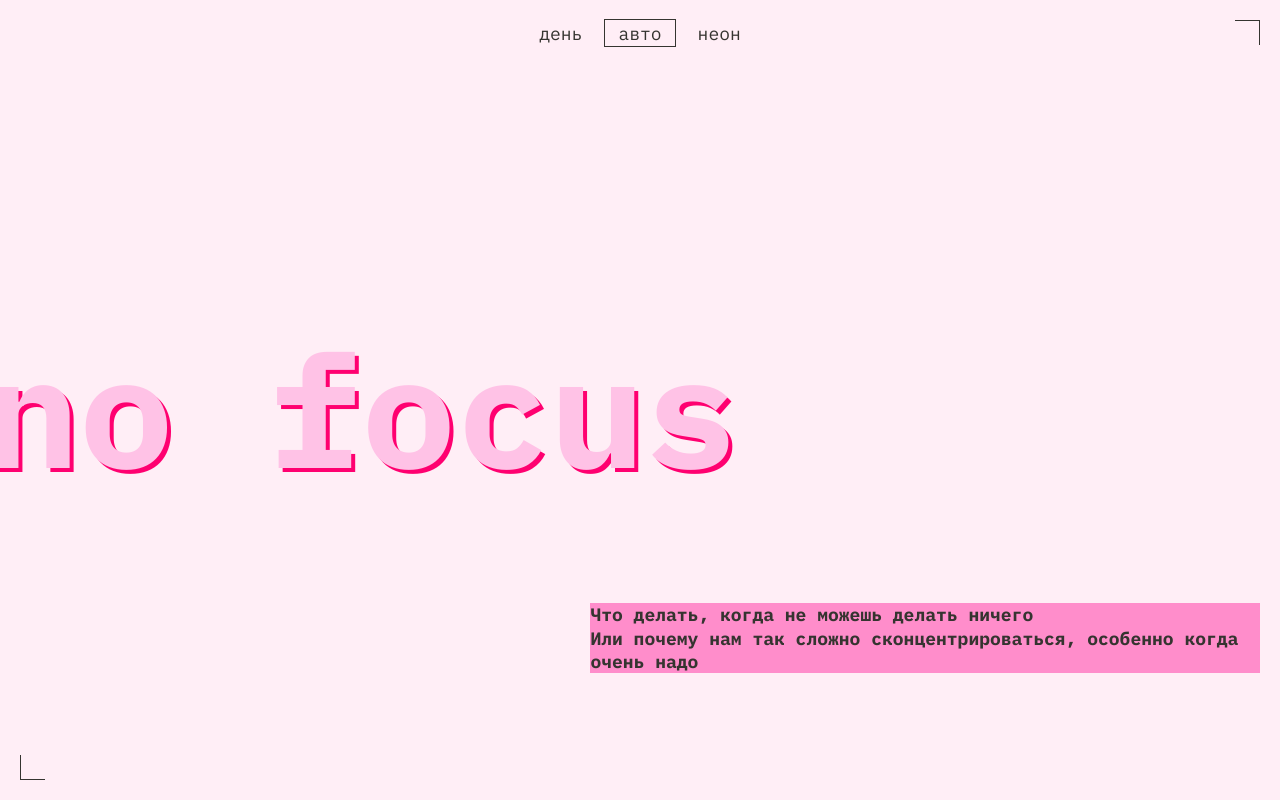
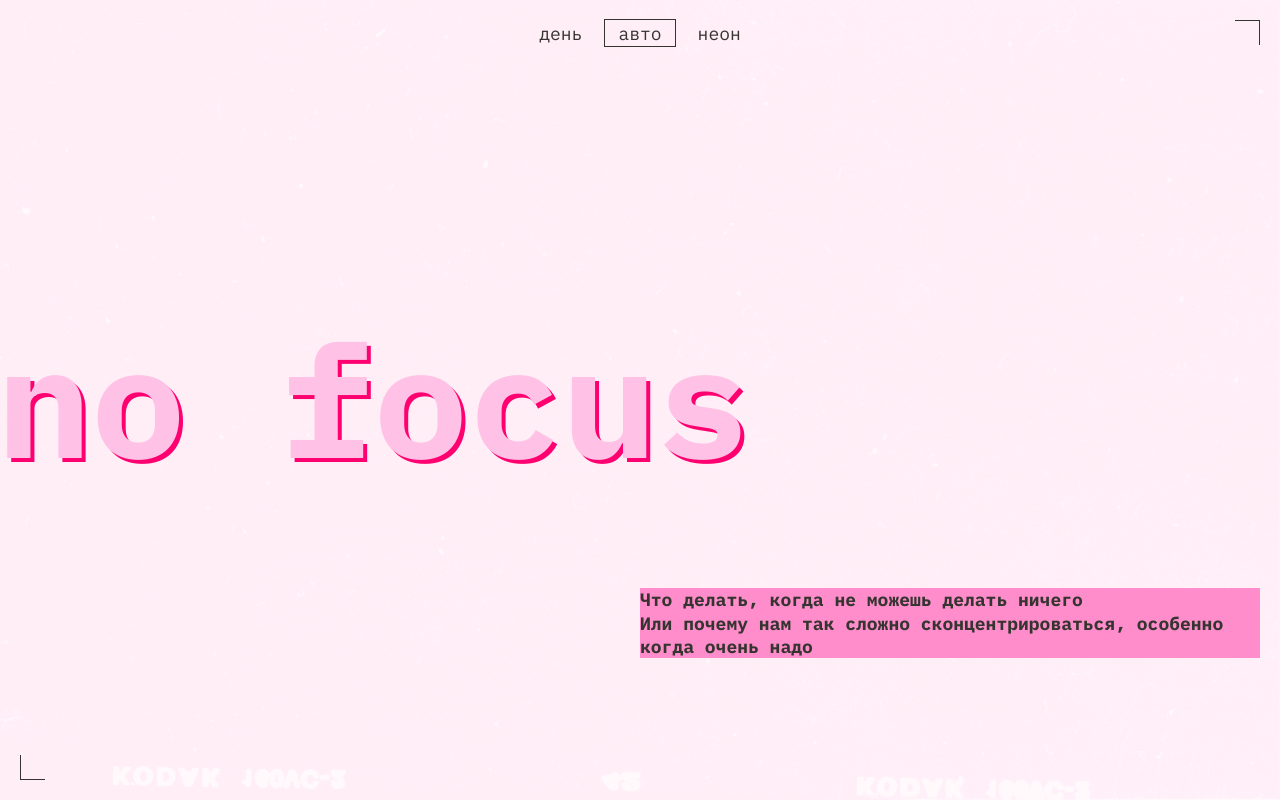
Before and after one commit to AskonaLi/slozhno-sosredotochitsya, a plain HTML site: page index.html in a window 1280 px wide. Shown: the top 800 px of the page. Drawn offline with Linux system fonts and the light colour scheme.

Commit message:
Повторно исправил замечания

```diff
--- a/index.html
+++ b/index.html
@@ -18,7 +18,7 @@
   </head>
 
 <body class="page">
-    <header class="header decorated-zone">
+    <header class="header decorated-zone corner-r corner-l">
       <span class="recording-logo" aria-hidden="true">
         rec
       </span>
@@ -183,7 +183,7 @@
     </section>
 
   </main>
-    <footer class="footer">
+    <footer class="footer corner-r corner-l">
       <p class="footer-title">focus</p>
     </footer>
     <script src="./scripts/script.js"></script>
--- a/styles/dark.css
+++ b/styles/dark.css
@@ -15,15 +15,16 @@
   --paragraph-text-color: #F1B2CE;
   --button-color-case: #d6cace;
   --outline-color: #ff78b3;
-  --button-hover-color: #ff9dc8;
+  --button-hover-color: #ff91c1;
   --shadow-head-color: var(--accent-color);
+  --shadow-head-color-max-size: var(--accent-color);
   --text-color: var(--dark-color);
   --question-color: var(--accent-color);
   --border-color: var(--accent-color);
   --button-color: var(--accent-color);
   --border-hover-color: var(--paragraph-text-color);
   --button-active-color: var(--accent-color);
-    background-image: url(./images/cover-image-dark.png);
+    background-image: url(../images/cover-image-dark.png);
     background-color: #000028;
 }
 
@@ -35,8 +36,9 @@
     --paragraph-text-color: #F1B2CE;
     --button-color-case: #d6cace;
     --outline-color: #ff78b3;
-    --button-hover-color: #ff9dc8;
+    --button-hover-color: #ff91c1;
     --shadow-head-color: var(--accent-color);
+    --shadow-head-color-max-size: var(--accent-color);
     --text-color: var(--dark-color);
     --question-color: var(--accent-color);
     --border-color: var(--accent-color);
@@ -46,7 +48,7 @@
   }
 
   .page {
-    background-image: url(./images/cover-image-dark.png);
+    background-image: url(../images/cover-image-dark.png);
     background-color: #000028;
   }
 }
--- a/styles/light.css
+++ b/styles/light.css
@@ -23,7 +23,7 @@
   --button-hover-color: #d6cace;
   --border-hover-color: var(--text-color);
   --button-active-color: var(--text-color);
-    background-image: url(./images/cover-image-light.png);
+    background-image: url(../images/cover-image-light.png);
     background-color: #ffeef6;
 }
 
@@ -45,7 +45,7 @@
     }
 
     .page {
-      background-image: url(./images/cover-image-light.png);
+      background-image: url(../images/cover-image-light.png);
       background-color: #ffeef6;
     }
 
--- a/styles/style.css
+++ b/styles/style.css
@@ -5,7 +5,7 @@
   min-height: 100%;
   background-color: var(--dark-color);
   font-family: var(--font-family);
-  background-image: url(./images/cover-image-dark.png);
+  background-image: url(../images/cover-image-dark.png);
   background-attachment: fixed;
   background-size: cover;
 }
@@ -16,6 +16,7 @@
   position: relative;
   margin-block-end: 40px;
   padding-block-start: 10px;
+  padding-block-end: 10px;
   padding-inline: 10px;
   display: grid;
   grid-template-rows: 1fr min-content 1fr;
@@ -26,8 +27,9 @@
   align-self: center;
 }
 
-.header::before,
-.footer::before {
+/* Я надеюсь я правильно понял Ваше замечание, если это не так, пожалуйста, поясните в ревью что вы имеете ввиду под словом "Сущность", или, другими словами, что нужно переделать. Стили не совсем однотипны, для правых верхних углов я использую   border-block-start, border-inline-end, а для левых нижних   border-inline-start ,border-block-end */
+
+.corner-r::before {
   content: '';
   position: absolute;
   border-block-start: 1px solid var(--border-color);
@@ -38,8 +40,7 @@
   right: 10px;
 }
 
-.header::after,
-.footer::after {
+.corner-l::after {
   content: '';
   position: absolute;
   border-inline-start: 1px solid var(--border-color);
@@ -48,11 +49,6 @@
   height: 25px;
   left: 10px;
   bottom: 10px;
-}
-
-.footer::before {
-  top: 10px;
-  right: 10px;
 }
 
 .recording-logo {
@@ -128,6 +124,10 @@
 .shadow-word {
   text-decoration: none;
   text-shadow: 1px 1px 0 var(--shadow-head-color);
+}
+
+.shadow-word:focus {
+  outline: none;
 }
 
 .shadow-word:hover {
@@ -268,10 +268,12 @@
   }
 
   .header {
+    grid-template-rows: 1fr min-content 1fr;
     min-block-size: 1024px;
     margin-block-end: 60px;
+    padding-inline: 20px;
     padding-block-start: 20px;
-    padding-inline: 20px;
+    padding-block-end: 20px;
   }
 
   .answers {
@@ -283,14 +285,12 @@
     right: 29px;
   }
 
-  .header::before,
-  .footer::before {
+  .corner-r::before {
     top: 20px;
     right: 20px;
   }
 
-  .header::after,
-  .footer::after {
+  .corner-l::after {
     left: 20px;
     bottom: 20px;
   }
@@ -301,7 +301,6 @@
 
   .side-text {
     width: 50%;
-    margin-right: 0;
     justify-self: end;
   }
 
@@ -337,7 +336,7 @@
   }
 
   .header-title {
-    margin-inline-start: -35px;
+    margin-inline-start: -23px;
   }
 
   .footer {
@@ -358,6 +357,8 @@
 
   .header {
     min-block-size: 768px;
+    padding-block-start: 20px;
+    padding-block-end: 20px;
   }
 
   .header__theme-menu {
@@ -365,16 +366,15 @@
   }
 
   .header-title {
-    align-self: end;
+    margin-inline-start: -23px;
   }
 
   .side-text {
     align-self: center;
-    width: 54%;
+    width: 50%;
   }
 
   .header__theme-menu-list {
-    display: flex;
     flex-direction: row;
     gap: 10px;
     justify-content: center;
```
